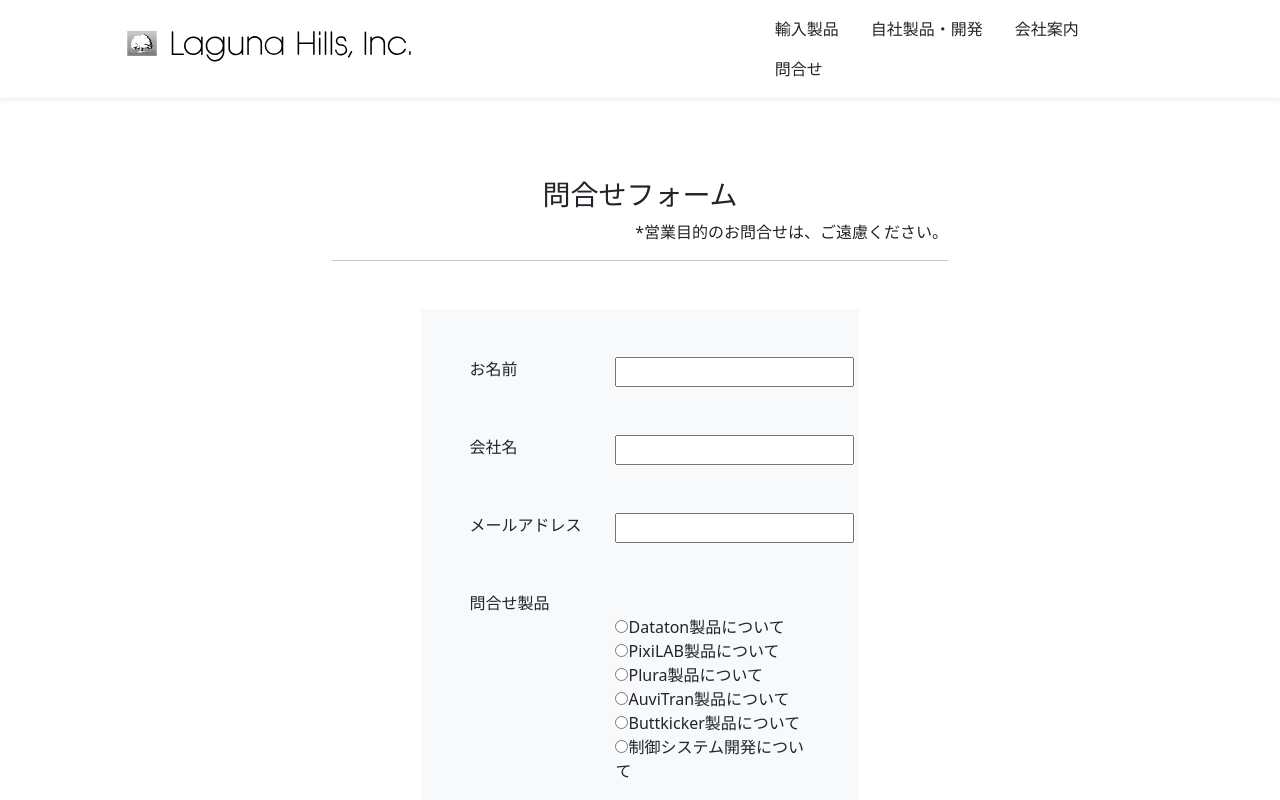
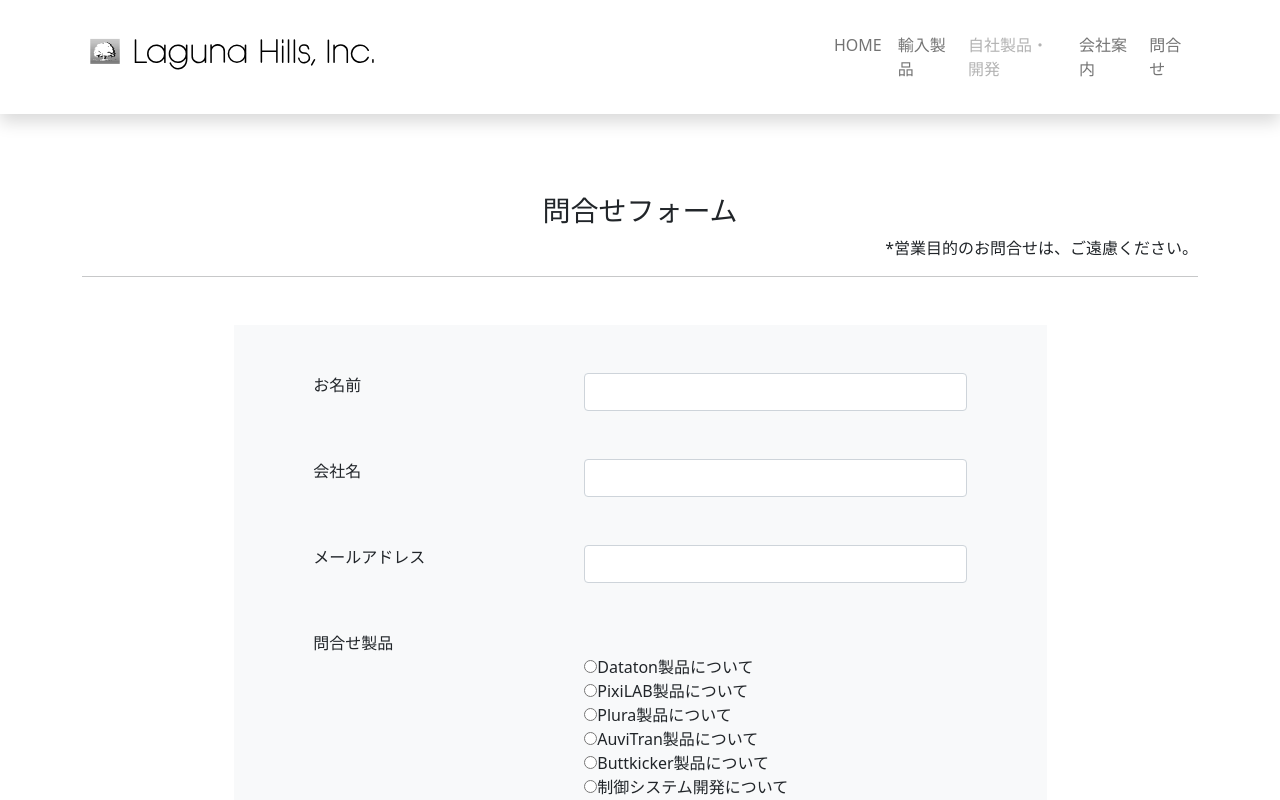
Before and after one commit to jianyi0512/laguna-hills, a Next.js app: page /contact in a window 1280 px wide. Shown: the top 800 px of the page. Built offline with nearby package versions, Linux system fonts and the light colour scheme.

Commit message:
20220702

```diff
--- a/package.json
+++ b/package.json
@@ -18,6 +18,7 @@
     "react-bootstrap": "^2.0.2",
     "react-dom": "17.0.2",
     "react-helmet": "^6.1.0",
+    "react-hook-form": "^7.33.1",
     "react-markdown": "^7.1.0",
     "sass": "^1.43.4"
   }
--- a/src/components/header.jsx
+++ b/src/components/header.jsx
@@ -1,35 +1,41 @@
 import Link from 'next/link'
 import Image from 'next/image'
+import { Navbar, Nav, Container } from 'react-bootstrap';
+import Row from 'react-bootstrap/Row'
+import Col from 'react-bootstrap/Col'
 import 'bootstrap/dist/css/bootstrap.min.css'
 
 const Header = () => {
     return(
-        <header className="container-fluid bg-white sticky-top bg-white mb-5">
-            <div className="row justify-content-around shadow-sm">
-                <div className="col-4">
-                    <Link href="/">
-                        <a className="navbar-brand">
+        // <header className="container-fluid bg-white sticky-top bg-white mb-5">
+    <>
+        <Container fluid variant="light" className="shadow">
+
+                <Navbar collapseOnSelect expand="lg">
+                    <Container>
+                        <Col>
+                        <Navbar.Brand href="/">
                             <Image src="/LagunaHills_216x26.svg" className="d-flex align-items-center" width={300} height={90} quality={90} />
-                        </a>
-                    </Link>
-                </div>
+                        </Navbar.Brand>
+                        </Col>
+                        <Col />
+                        <Col>
+                        <Navbar.Toggle aria-controls="responsive-navbar-nav" />
+                        <Navbar.Collapse id="responsive-navbar-nav">
+                            <Nav>
+                                <Nav.Link href="/">HOME</Nav.Link>
+                                <Nav.Link href="/products">輸入製品</Nav.Link>
+                                <Nav.Link eventKey="disabled" disabled href="/develop">自社製品・開発</Nav.Link>
+                                <Nav.Link href="/aboutus">会社案内</Nav.Link>
+                                <Nav.Link href="/contact">問合せ</Nav.Link>
+                            </Nav>
+                        </Navbar.Collapse>
+                        </Col>
+                    </Container>
+                </Navbar >
 
-                <nav className="navbar navbar-expand-lg col-4 d-flex align-items-center justify-content-end">
-
-                {/* <button class="navbar-toggler" type="button" data-bs-toggle="collapse" data-bs-target="#navbarNavDropdown" aria-controls="navbarNavDropdown" aria-expanded="false" aria-label="Toggle navigation">
-                    <span class="navbar-toggler-icon"></span>
-                </button> */}
-                {/* <div class="collapse navbar-collapse" id="navbarNavDropdown"> */}
-                    <ul className="nav">
-                        <li className="nav-item"><Link href="/products"><a className="nav-link text-body">輸入製品</a></Link></li>
-                        <li className="nav-item"><Link href="/develop"><a className="disabled nav-link text-body">自社製品・開発</a></Link></li>
-                        <li className="nav-item"><Link href="/aboutus"><a className="nav-link text-body">会社案内</a></Link></li>
-                        <li className="nav-item"><Link href="/contact"><a className="nav-link text-body">問合せ</a></Link></li>
-                    </ul>
-                    {/* </div> */}
-                </nav>
-            </div>
-        </header>
+        </Container>
+     </>
     )
 }
 
--- a/src/pages/contact.js
+++ b/src/pages/contact.js
@@ -1,42 +1,68 @@
+import { appendErrors, useForm } from 'react-hook-form'
 import Layout from '../components/layout'
 import Seo from '../components/seo'
 import Link from 'next/link'
 import 'bootstrap/dist/css/bootstrap.min.css'
 
 const Contact = () => {
+  const { register, formState: {errors}, handleSubmit, reset} = useForm();
+  const onSubmit = data => {
+    console.log(data);
+    const formData = new FormData();
+    formData.append("name", data.name)
+    formData.append("company", data.company)
+    formData.append("email", data.email)
+    formData.append("product", data.product)
+    formData.append("message", data.message)
+    fetch("https://getform.io/f/1f3c37e7-2fcb-490b-8707-f0f7fc202360", {
+      method: "POST",
+      body: formData
+    })
+    .then((response) => {
+      console.log(response)
+      reset();
+    })
+       .catch(error => console.log(error))
+  };
+
     let title = "Laguna Hills, Inc. Contact"
+
   return (
     <Layout title={title}>
      <Seo title="問合せ | Laguna Hills, Inc." description="問合せ" />
-      <article className="mt-5 pt-3 container w-50">
+      <article className="mt-5 pt-3 container">
         <h3 className="pt-3 text-center">問合せフォーム</h3>
         <p className="text-end">*営業目的のお問合せは、ご遠慮ください。</p>
         <hr />
-        <form action="https://getform.io/f/1f3c37e7-2fcb-490b-8707-f0f7fc202360" method="POST" className="mt-5 container w-75">
+        <form className="mt-5 container w-75" onSubmit={handleSubmit(onSubmit)}>
+        {/* <form action="https://getform.io/f/1f3c37e7-2fcb-490b-8707-f0f7fc202360" method="POST" className="mt-5 container w-75" onSubmit={handleSubmit(onSubmit)}> */}
           <div className="container bg-light">
             <div className="row justify-content-center pt-5">
               <div className="col-4">
-                <label for="name" >お名前</label>
+                <label >お名前</label>
               </div>
               <div className="col-6">
-                <input name="name" type="text" required></input>
+                <input id="name" type="text" {...register("name", {required: true})} className="form-control" />
+                {errors.name && <p className='mt-2 text-danger'>※　お名前を入力してください。</p>}
               </div>
             </div>
             <div className="row justify-content-center mt-5">
               <div className="col-4">
-                <label name="company">会社名</label>
+                <label>会社名</label>
               </div>
               <div className="col-6">
-                <input type="text" name="company" required></input>
+                <input type="text" id="company" {...register("company", {required: true})} className="form-control" />
+                {errors.company && <p className='mt-2 text-danger'>※　会社名を入力してください。</p>}
               </div>
             </div>
 
             <div className="row justify-content-center mt-5">
               <div className="col-4">
-                <label for=""email>メールアドレス</label>
+                <label>メールアドレス</label>
               </div>
               <div className="col-6">
-                <input type="mail" name='email' required></input>
+                <input type="mail" id="email" {...register("email", {required: true, pattern:{value: /\S+@\S+\.\S+/ }})} className="form-control" />
+                {errors.email && <p className='mt-2 text-danger'>※　メールアドレスをご確認ください。</p>}
               </div>
             </div>
 
@@ -45,54 +71,61 @@ const Contact = () => {
                 <label>問合せ製品</label>
               </div>
               <div className="col-6 mt-4">
-
-                <label for="dataton">
-                  <input type="radio" name="company" value="dataton" id="dataton" />
+                <div>
+                  <label>
+                    <input {...register("product", { required: true })} type="radio" value="dataton" id="dataton" />
                     　Dataton製品について
                   </label>
-
-                <label for="pixilab">
-                  <input type="radio" name="company" value="pixilab" id="pixilab" />
+                </div>
+                <div>
+                  <label>
+                    <input {...register("product", { required: true })} type="radio" value="pixilab" id="pixilab" />
                     　PixiLAB製品について
                   </label>
-
-                <label for="plura">
-                  <input type="radio" name="company" value="plura" id="plura" />
+                </div>
+                <div>
+                  <label>
+                    <input {...register("product", { required: true })} type="radio" value="plura" id="plura" />
                     　Plura製品について
                   </label>
-
-                <label for="auvitran">
-                  <input type="radio" name="company" value="auvitran" id="auvitran" />
+                </div>
+                <div>
+                  <label>
+                    <input {...register("product", { required: true })} type="radio" value="auvitran" id="auvitran" />
                     　AuviTran製品について
                   </label>
-
-                <label for="buttkicker">
-                  <input type="radio" name="company" value="buttkicker" id="buttkicker" />
+                </div>
+                <div>
+                  <label>
+                    <input {...register("product", { required: true })} type="radio" value="buttkicker" id="buttkicker" />
                     　Buttkicker製品について
                   </label>
-
-                <label for="system7000">
-                  <input type="radio" name="company" value="system7000" id="system7000" />
+                </div>
+                <div>
+                <label>
+                  <input {...register("product", { required: true })} type="radio" value="system7000" id="system7000" />
                   　制御システム開発について
+                  {errors.product && <p className='mt-2 text-danger'>※　問合せ製品を選択してください。</p>}
                 </label>
+                </div>
               </div>
             </div>
 
             <div className="row justify-content-center mt-5">
               <div className="col-4">
-                <label for="content">問い合わせ内容</label>
+                <label>問い合わせ内容</label>
               </div>
-              <div className="col-6"></div>
-                <textarea type="text" name="content" required />
+              <div className='col-6'>
+                  <textarea {...register("message", { required: true })} type="text" id="content" className="form-control" />
+                  {errors.message && <p className='mt-2 text-danger'>※　問合せ内容を入力してください。</p>}
               </div>
-            <div className="row justify-content-center  w-50 mt-5 mx-auto pb-5">
-              <input type="submit" value="送信" class="btn btn-primary py-2"></input>
+            </div>
+            <div className="col-11 mt-5 pb-5 d-flex justify-content-end">
+                <input type="submit" value="送　信" className="btn btn-primary"></input>
             </div>
           </div>
         </form>
-
       </article>
-
     </Layout>
   )
 }
--- a/src/styles/Home.module.css
+++ b/src/styles/Home.module.css
@@ -5,7 +5,7 @@
   flex-direction: column;
   justify-content: center;
   align-items: center;
-  height: 100vh;
+  /* height: 100vh; */
 }
 
 .main {
```
Also changed, not shown: 1 other file (tests, documents, lock files or other folders). Lines whose indentation alone changed are shown as unchanged.
